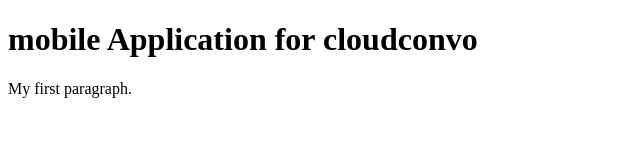
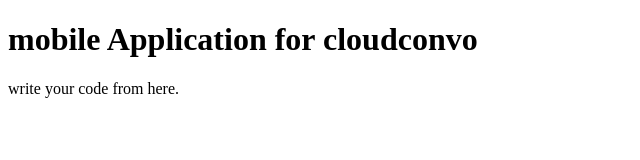
Before and after one commit to tkibnyusuf/mobileapp, a plain HTML site: page index.html in a window 1280 px wide. Shown: the full height of the page, 0-640 px from the left. Drawn offline with Linux system fonts and the light colour scheme.

Commit message:
new code

```diff
--- a/index.html
+++ b/index.html
@@ -3,7 +3,7 @@
 <body>
 
 <h1>mobile Application for cloudconvo</h1>
-<p>My first paragraph.</p>
+<p>write your code from here.</p>
 
 </body>
 </html>
```
